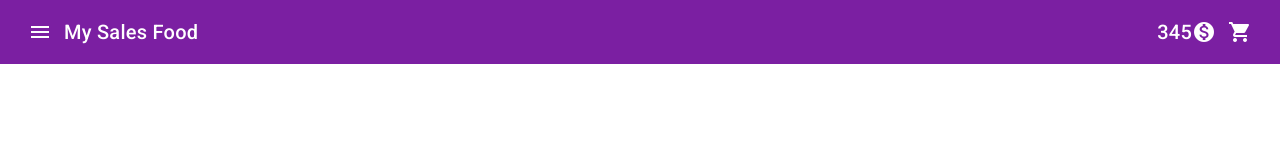
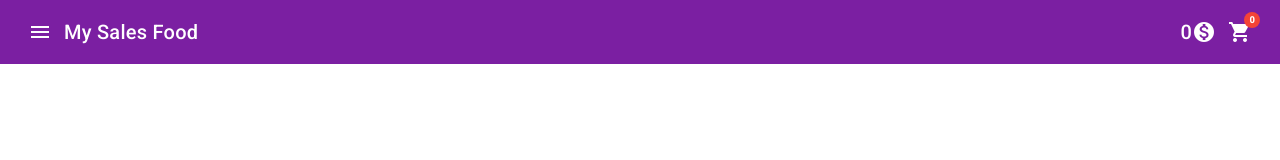
Before and after one commit to jheyson789/somos-technical-test, an Angular app: page /inicio in a window 1280 px wide. Shown: the top 160 px of the page. Built offline with nearby package versions, Linux system fonts and the light colour scheme.

Commit message:
get shopping cart data

```diff
--- a/src/app/components/components.module.ts
+++ b/src/app/components/components.module.ts
@@ -4,6 +4,8 @@ import { HeaderComponent } from './header/header.component';
 import { MatToolbarModule } from '@angular/material/toolbar';
 import { MatIconModule } from '@angular/material/icon';
 import { MatButtonModule } from '@angular/material/button';
+import { MatBadgeModule } from '@angular/material/badge';
+
 import { RouterModule } from '@angular/router';
 
 @NgModule({
@@ -14,6 +16,7 @@ import { RouterModule } from '@angular/router';
     MatToolbarModule,
     MatIconModule,
     MatButtonModule,
+    MatBadgeModule,
   ],
   exports: [HeaderComponent],
 })
--- a/src/app/components/header/header.component.html
+++ b/src/app/components/header/header.component.html
@@ -5,11 +5,16 @@
   <span>My Sales Food</span>
   <span class="spacer"></span>
   <p class="price">
-    345
+    {{ _shoppingCart.getTotalCost() | async }}
     <mat-icon>monetization_on </mat-icon>
   </p>
 
   <button mat-icon-button [routerLink]="['inicio', 'detalles']">
-    <mat-icon>shopping_cart</mat-icon>
+    <mat-icon
+      [matBadge]="_shoppingCart.getTotalProducts() | async"
+      matBadgeColor="warn"
+      matBadgeSize="small"
+      >shopping_cart</mat-icon
+    >
   </button>
 </mat-toolbar>
--- a/src/app/components/header/header.component.ts
+++ b/src/app/components/header/header.component.ts
@@ -1,10 +1,11 @@
 import { Component } from '@angular/core';
+import { ShoppingCartService } from '../../shared/services/shopping-cart.service';
 
 @Component({
   selector: 'app-header',
   templateUrl: './header.component.html',
-  styleUrls: ['./header.component.scss']
+  styleUrls: ['./header.component.scss'],
 })
 export class HeaderComponent {
-
+  constructor(public _shoppingCart: ShoppingCartService) {}
 }
```
Also changed, not shown: src/app/shared/interfaces/detail-product.interface.ts (added, +7 -0 lines), src/app/shared/interfaces/product.interface.ts (added, +9 -0 lines).
